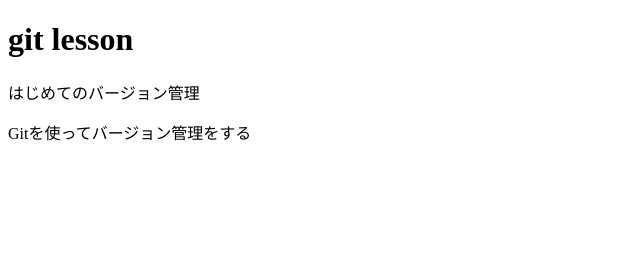
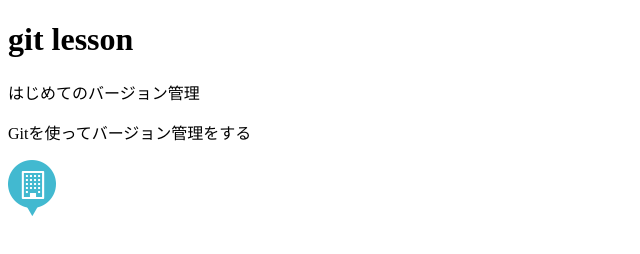
Before and after one commit to takenoko-bo/first-git, a plain HTML site: page index.html in a window 1280 px wide. Shown: the whole page, without its empty margins (0-640 px from the left). Drawn offline with Linux system fonts and the light colour scheme.

Commit message:
add git-logo image

```diff
--- a/index.html
+++ b/index.html
@@ -12,6 +12,7 @@
                 <h1>git lesson</h1>
                 <p>はじめてのバージョン管理</p>
                 <p>Gitを使ってバージョン管理をする</p>
+                <img src="git-logo.png" alt="git logo">
             </header>
         </main>
         <footer></footer>
```
Also changed, not shown: git-logo.png (added).
